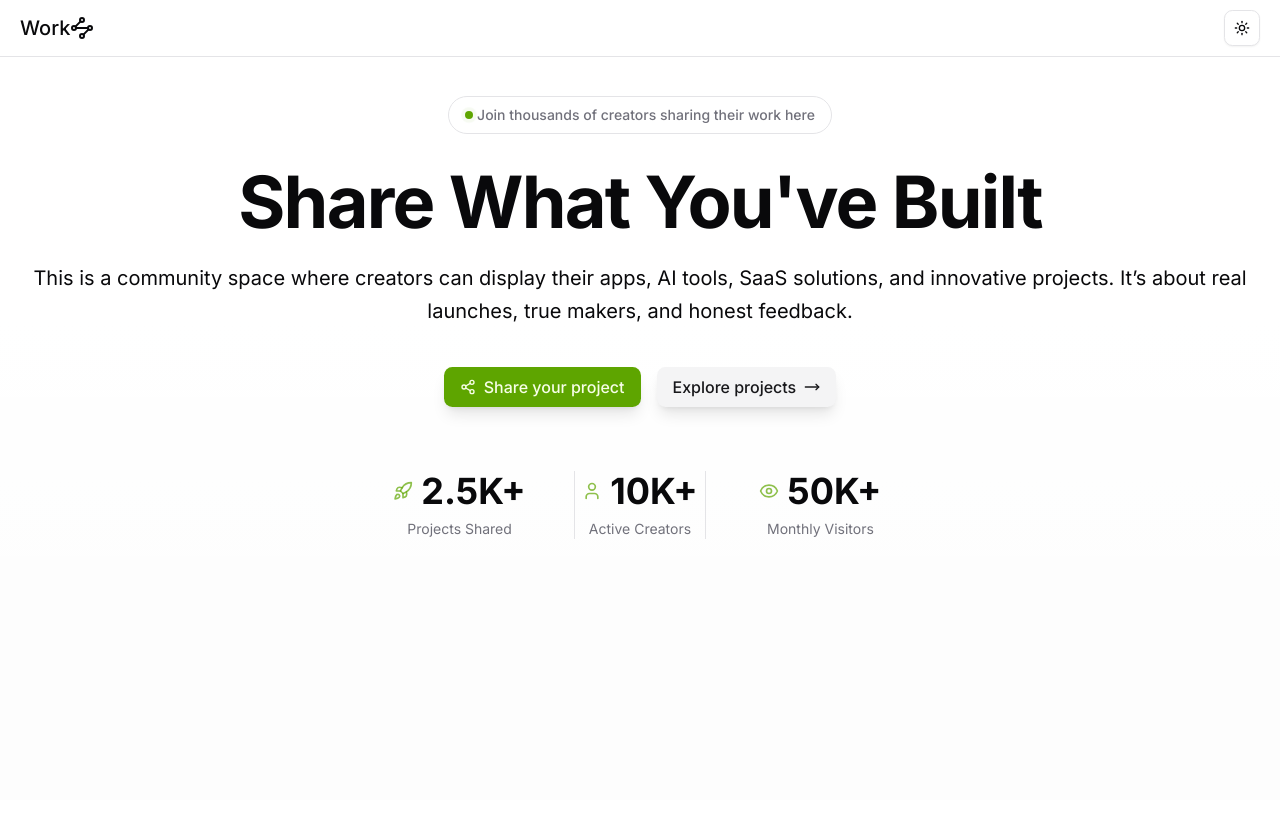
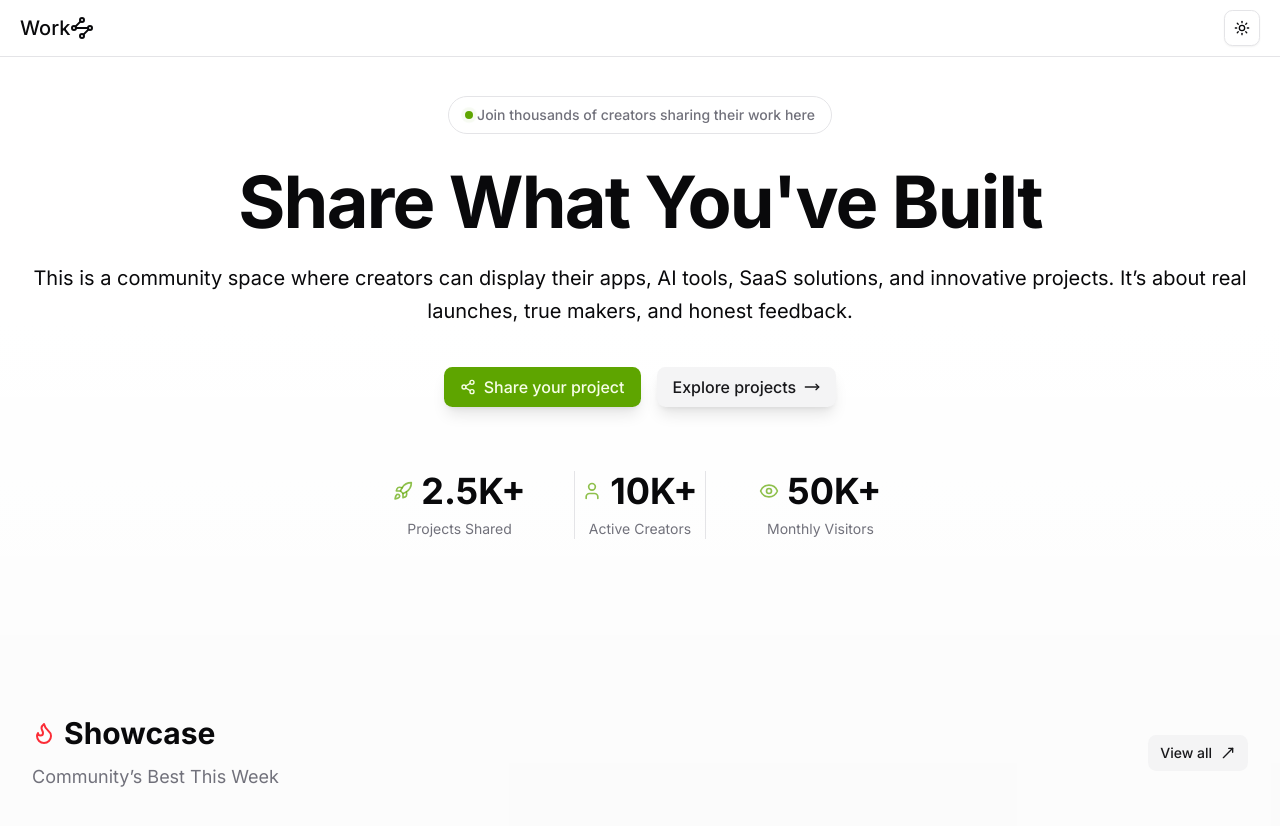
Before and after one commit to codeGoCodeNot/Works, a Next.js app: page / in a window 1280 px wide. Shown: the top 826 px of the page. Before the commit the page ends 800 px from the top, so only its background shows below. Built offline with nearby package versions, Linux system fonts and the light colour scheme.

Commit message:
Work in progress: add Showcase section, update SectionHeader and Home components

```diff
--- a/src/app/page.tsx
+++ b/src/app/page.tsx
@@ -1,7 +1,13 @@
 import HeroSection from "@/components/landing/hero-section";
+import Showcase from "@/features/products/components/showcase";
 
 const Home = () => {
-  return <HeroSection />;
+  return (
+    <div>
+      <HeroSection />
+      <Showcase />
+    </div>
+  );
 };
 
 export default Home;
--- /dev/null
+++ b/src/components/section-header.tsx
@@ -0,0 +1,19 @@
+type SectionHeaderProps = {
+  icon: React.ReactElement;
+  title: string;
+  description: string;
+};
+
+const SectionHeader = ({ icon, title, description }: SectionHeaderProps) => {
+  return (
+    <div>
+      <div className="flex items-center gap-2 mb-3">
+        {icon}
+        <h2 className="text-3xl font-bold">{title}</h2>
+      </div>
+      <p className="text-muted-foreground text-lg">{description}</p>
+    </div>
+  );
+};
+
+export default SectionHeader;
--- /dev/null
+++ b/src/components/ui/card.tsx
@@ -0,0 +1,92 @@
+import * as React from "react"
+
+import { cn } from "@/lib/utils"
+
+function Card({ className, ...props }: React.ComponentProps<"div">) {
+  return (
+    <div
+      data-slot="card"
+      className={cn(
+        "bg-card text-card-foreground flex flex-col gap-6 rounded-xl border py-6 shadow-sm",
+        className
+      )}
+      {...props}
+    />
+  )
+}
+
+function CardHeader({ className, ...props }: React.ComponentProps<"div">) {
+  return (
+    <div
+      data-slot="card-header"
+      className={cn(
+        "@container/card-header grid auto-rows-min grid-rows-[auto_auto] items-start gap-2 px-6 has-data-[slot=card-action]:grid-cols-[1fr_auto] [.border-b]:pb-6",
+        className
+      )}
+      {...props}
+    />
+  )
+}
+
+function CardTitle({ className, ...props }: React.ComponentProps<"div">) {
+  return (
+    <div
+      data-slot="card-title"
+      className={cn("leading-none font-semibold", className)}
+      {...props}
+    />
+  )
+}
+
+function CardDescription({ className, ...props }: React.ComponentProps<"div">) {
+  return (
+    <div
+      data-slot="card-description"
+      className={cn("text-muted-foreground text-sm", className)}
+      {...props}
+    />
+  )
+}
+
+function CardAction({ className, ...props }: React.ComponentProps<"div">) {
+  return (
+    <div
+      data-slot="card-action"
+      className={cn(
+        "col-start-2 row-span-2 row-start-1 self-start justify-self-end",
+        className
+      )}
+      {...props}
+    />
+  )
+}
+
+function CardContent({ className, ...props }: React.ComponentProps<"div">) {
+  return (
+    <div
+      data-slot="card-content"
+      className={cn("px-6", className)}
+      {...props}
+    />
+  )
+}
+
+function CardFooter({ className, ...props }: React.ComponentProps<"div">) {
+  return (
+    <div
+      data-slot="card-footer"
+      className={cn("flex items-center px-6 [.border-t]:pt-6", className)}
+      {...props}
+    />
+  )
+}
+
+export {
+  Card,
+  CardHeader,
+  CardFooter,
+  CardTitle,
+  CardAction,
+  CardDescription,
+  CardContent,
+}
--- /dev/null
+++ b/src/features/products/components/showcase.tsx
@@ -0,0 +1,60 @@
+import SectionHeader from "@/components/section-header";
+import { Button } from "@/components/ui/button";
+import {
+  Card,
+  CardAction,
+  CardContent,
+  CardDescription,
+  CardFooter,
+  CardHeader,
+  CardTitle,
+} from "@/components/ui/card";
+import { explorePath } from "@/path";
+import { FlameIcon, MoveUpRight } from "lucide-react";
+import Link from "next/link";
+
+const Showcase = () => {
+  const card = (
+    <Card className="w-full max-w-sm">
+      <CardHeader>
+        <CardTitle>Login to your account</CardTitle>
+        <CardDescription>
+          Enter your email below to login to your account
+        </CardDescription>
+        <CardAction>
+          <Button variant="link">Sign Up</Button>
+        </CardAction>
+      </CardHeader>
+      <CardContent></CardContent>
+      <CardFooter className="flex-col gap-2">
+        <Button type="submit" className="w-full">
+          Login
+        </Button>
+        <Button variant="outline" className="w-full">
+          Login with Google
+        </Button>
+      </CardFooter>
+    </Card>
+  );
+
+  return (
+    <section className="py-20 bg-muted/20">
+      <div className="wrapper">
+        <div className="flex flex-1 items-center justify-between mb-8">
+          <SectionHeader
+            icon={<FlameIcon className="text-red-500 " />}
+            title="Showcase"
+            description="Community’s Best This Week"
+          />
+          <Button asChild variant="secondary" className="hidden sm:flex">
+            <Link href={explorePath()}>
+              View all <MoveUpRight />
+            </Link>
+          </Button>
+        </div>
+      </div>
+    </section>
+  );
+};
+
+export default Showcase;
```
